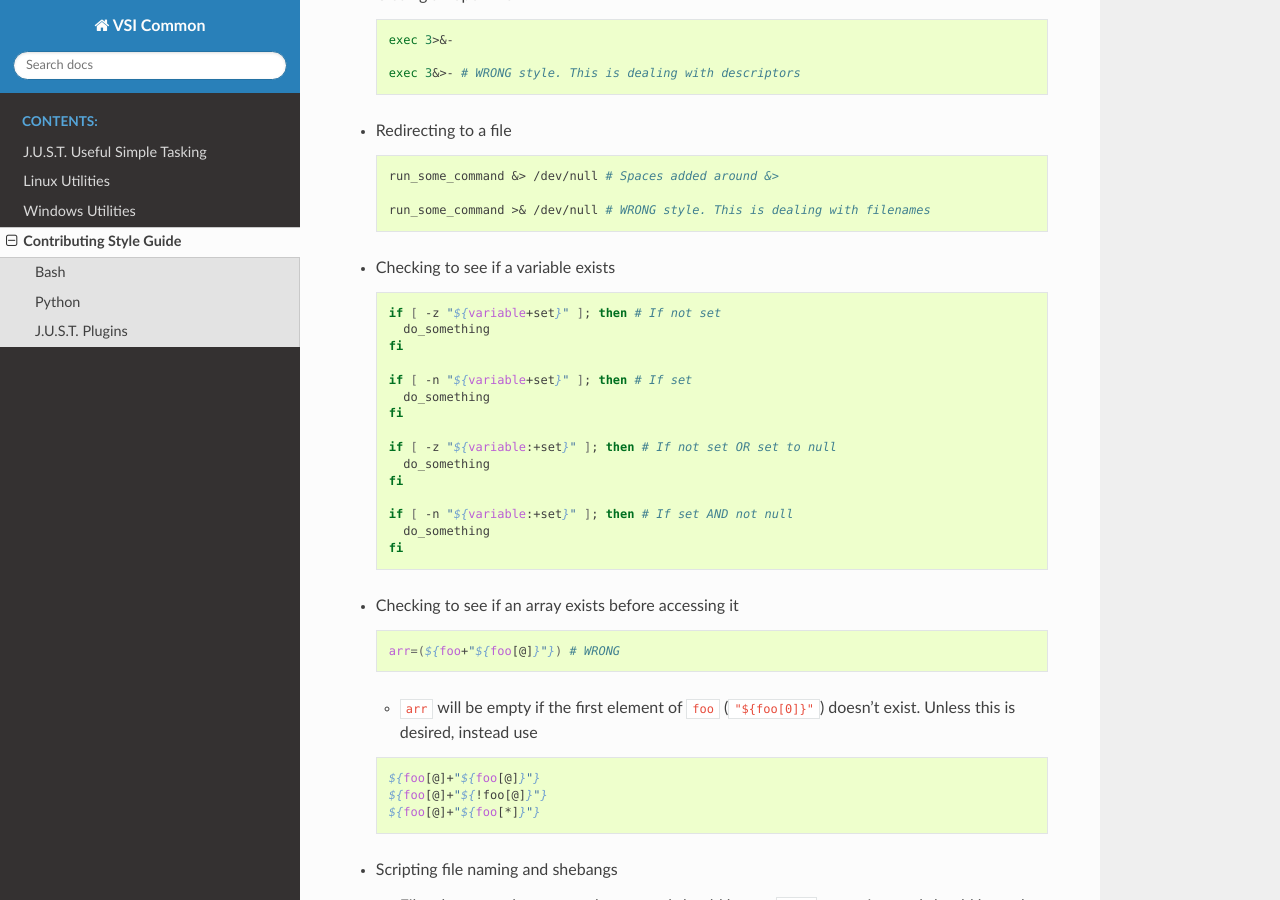
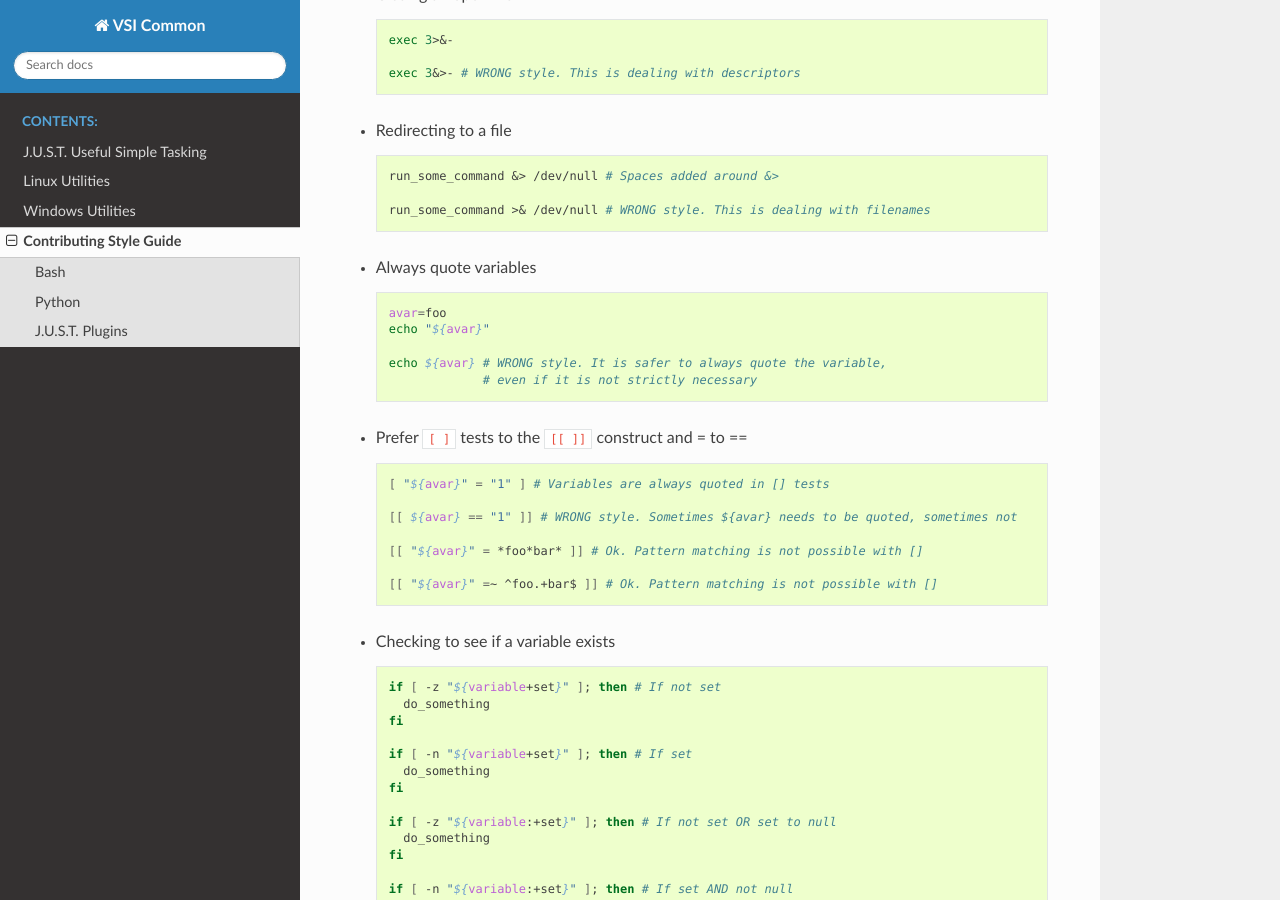
Before and after one commit to VisionSystemsInc/vsi_common, a Sphinx documentation site: the page built from docs/style.rst, in a window 1280 px wide and 900 px high, scrolled down 646 px. Built offline with Sphinx 7.4.7 and the Read the Docs theme 2.0.0, drawn with Linux system fonts in a browser that asks for light colours; pages that are not in the unit, such as notebooks, are missing from menus.

Commit message:
add notes about quoting variables and tests to the style guide

```diff
--- a/docs/style.rst
+++ b/docs/style.rst
@@ -45,6 +45,28 @@ We like to use `>&` for file descriptors (numbers), and `&>` for filenames
      run_some_command &> /dev/null # Spaces added around &>
 
      run_some_command >& /dev/null # WRONG style. This is dealing with filenames
+
+* Always quote variables
+
+  .. code-block:: bash
+
+    avar=foo
+    echo "${avar}"
+
+    echo ${avar} # WRONG style. It is safer to always quote the variable,
+                 # even if it is not strictly necessary
+
+* Prefer ``[ ]`` tests to the ``[[ ]]`` construct and = to ==
+
+  .. code-block:: bash
+
+    [ "${avar}" = "1" ] # Variables are always quoted in [] tests
+
+    [[ ${avar} == "1" ]] # WRONG style. Sometimes ${avar} needs to be quoted, sometimes not
+
+    [[ "${avar}" = *foo*bar* ]] # Ok. Pattern matching is not possible with []
+
+    [[ "${avar}" =~ ^foo.+bar$ ]] # Ok. Pattern matching is not possible with []
 
 * Checking to see if a variable exists
 
```
